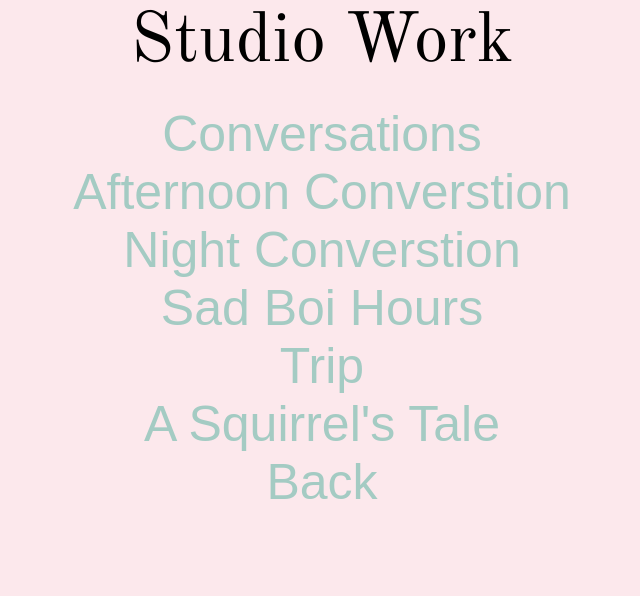
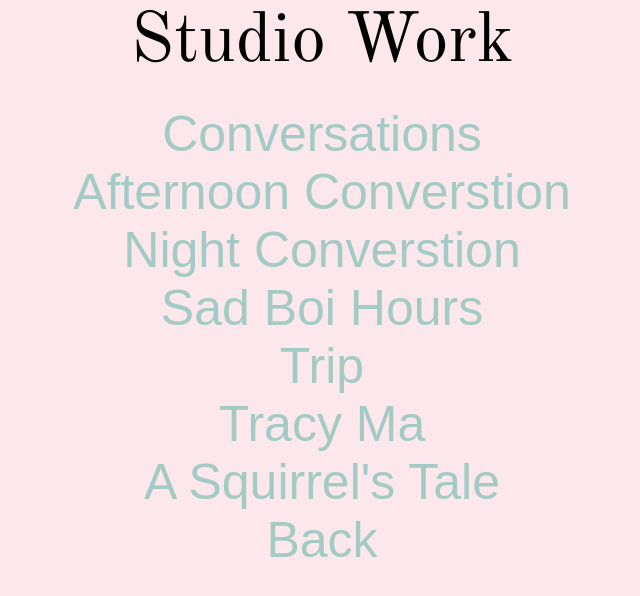
Before and after one commit to shamailz/Lab-Index, a plain HTML site: page studio.html in a window 1280 px wide. Shown: the whole page, without its empty margins (318-958 px from the left). Drawn offline with nearby package versions, Linux system fonts and the light colour scheme; a web font is replaced by a local one.

Commit message:
Update studio.html

```diff
--- a/studio.html
+++ b/studio.html
@@ -30,6 +30,9 @@
 		<a href= "https://shamailz.github.io/project2/thing.html">
 		Trip
 		</a> <br>
+		<a href= "https://shamailz.github.io/squirrels/tracy.html">
+		Tracy Ma
+		</a> <br>
 		<a href= "https://shamailz.github.io/squirrels/title.html">
 		A Squirrel's Tale
 		</a> <br>
```
